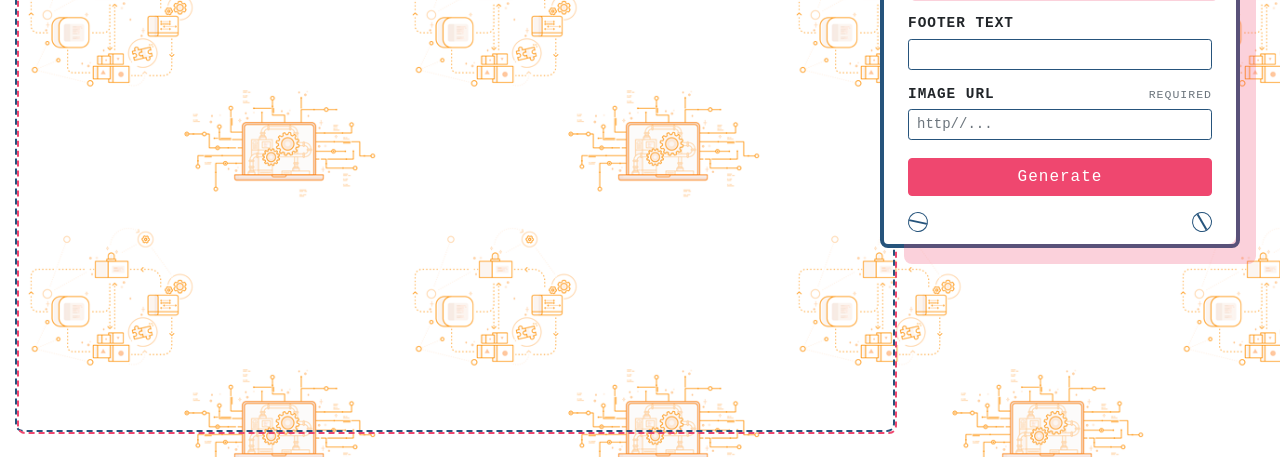
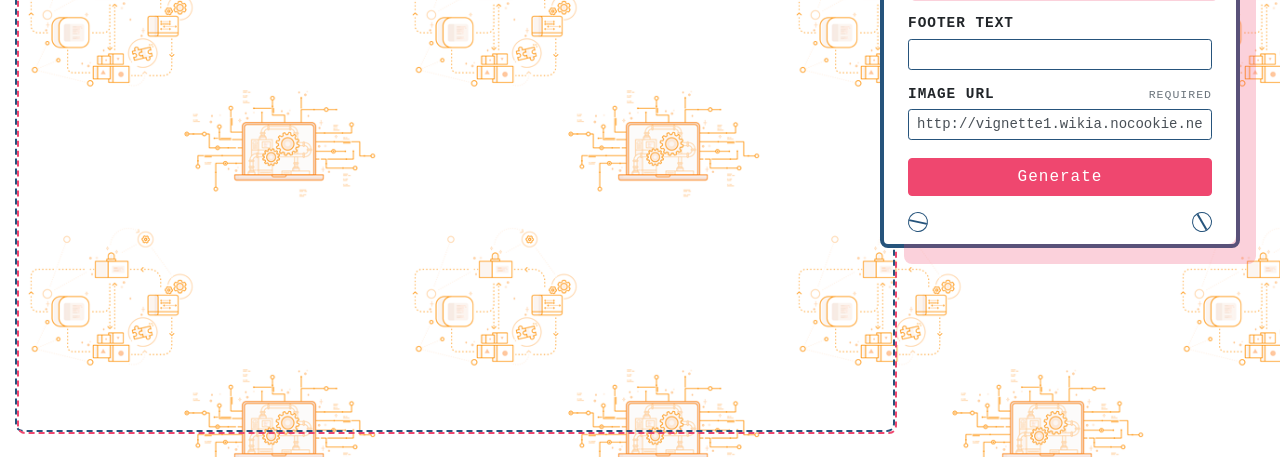
Before and after one commit to chad-schroeder/meme-machine, a plain HTML site: page index.html in a window 1280 px wide. Shown: the part 343-800 px from the top of the page. Drawn offline with nearby package versions, Linux system fonts and the light colour scheme; a web font is replaced by a local one.

Commit message:
Added default "Business Cat" value to the IMG input

```diff
--- a/index.html
+++ b/index.html
@@ -42,7 +42,7 @@
           </div>
           <div class="form-group">
             <label for="memeURL" class="d-flex justify-content-between align-items-baseline">Image URL <small class="text-muted">Required</small></small></label>
-            <input type="url" class="form-control form-control-sm" id="memeURL" placeholder="http//..." autocomplete="off"
+            <input type="url" class="form-control form-control-sm" id="memeURL" value="http://vignette1.wikia.nocookie.net/meme/images/7/71/BusinessCat2.jpg" placeholder="http//..." autocomplete="off"
               required />
             <small id="memeHelper" class="form-text text-muted text-initial">
               <strong>Link error:</strong> No image found...
```
